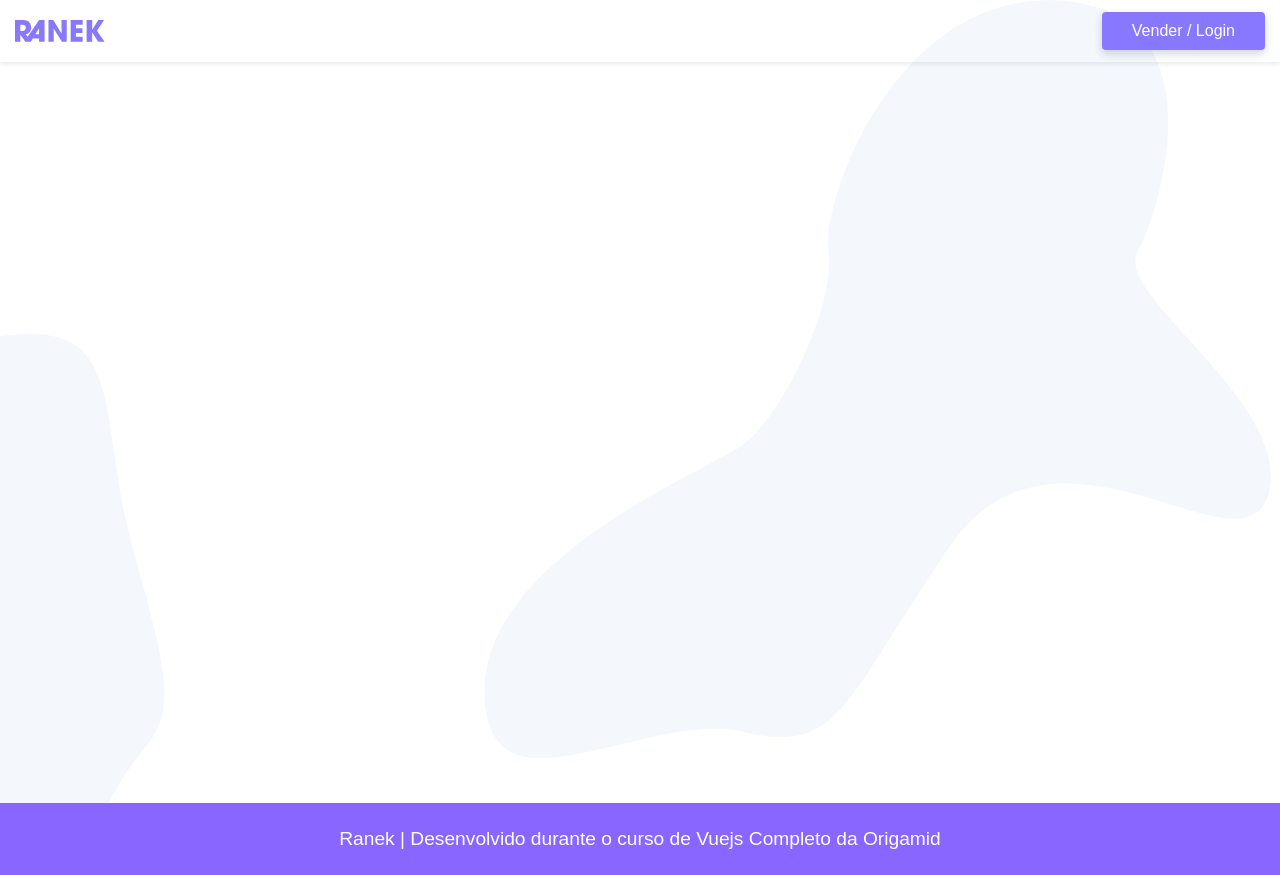
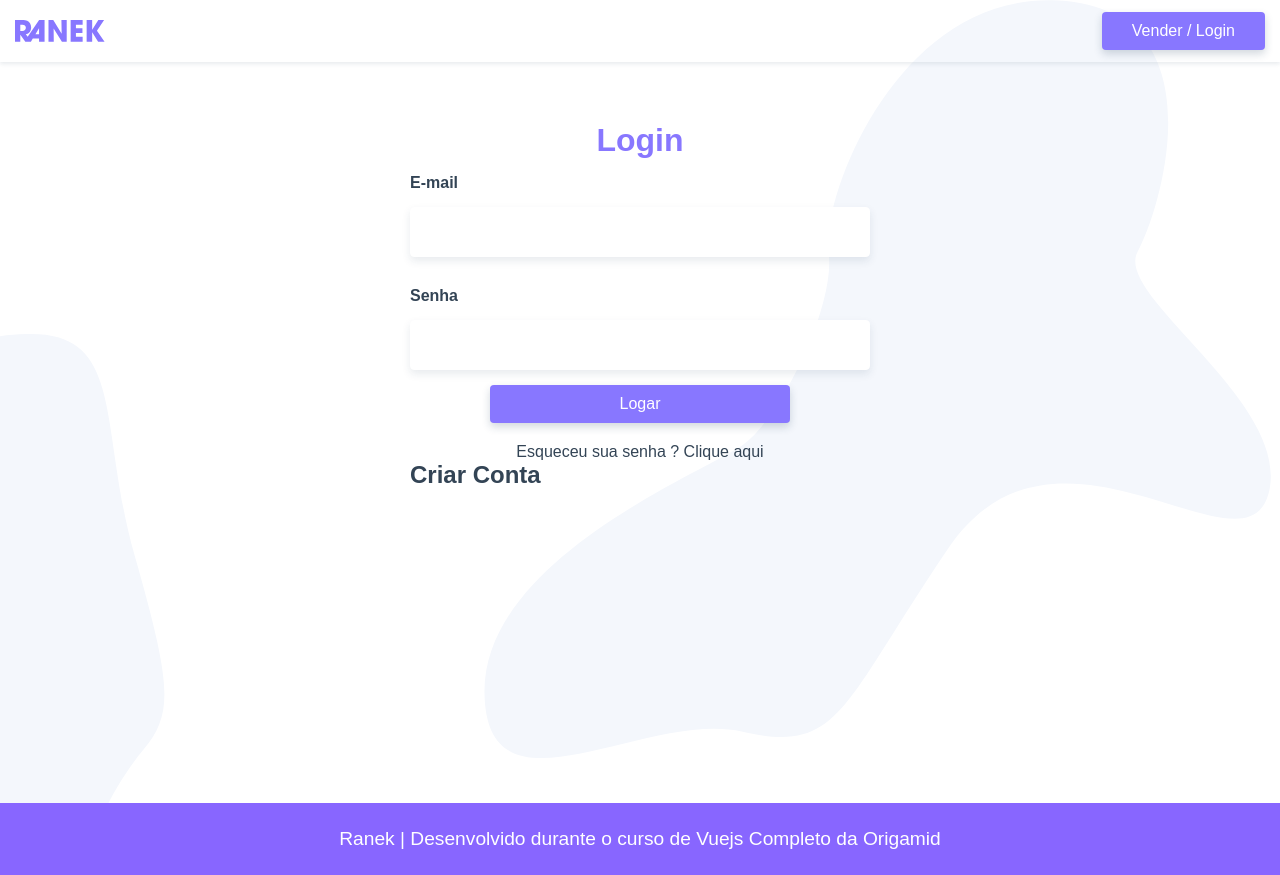
Before and after one commit to ruanvalente/ranek, a Vue app: page /login in a window 1280 px wide. Built offline with nearby package versions, Linux system fonts and the light colour scheme.

Commit message:
feat: add style login

```diff
--- a/src/App.vue
+++ b/src/App.vue
@@ -2,7 +2,9 @@
   <div id="app">
     <TheHeader />
     <main class="main">
-      <router-view />
+      <transition name="fade" mode="out-in">
+        <router-view />
+      </transition>
     </main>
     <TheFooter />
   </div>
@@ -58,7 +60,8 @@
   display: block;
 }
 
-input, textarea {
+input,
+textarea {
   border-radius: 4px;
   border: 1px solid #fff;
   padding: 15px;
@@ -131,4 +134,16 @@
     transform: rotate3d(0, 0, 0);
   }
 }
+
+/** Transition Vue */
+.fade-enter-active,
+.fade-leave-active {
+  transition-duration: 0.3s;
+  transition-property: opacity;
+  transition-timing-function: ease;
+}
+.fade-enter,
+.fade-leave-active {
+  opacity: 0;
+}
 </style>
--- /dev/null
+++ b/src/components/login/LoginCreate.vue
@@ -0,0 +1,15 @@
+<template>
+  <div>
+    <h2>Criar Conta</h2>
+  </div>
+</template>
+
+<script>
+export default {
+  name: 'LoginCreate'
+}
+</script>
+
+<style scoped>
+
+</style>
--- a/src/components/product/SearchProduct.vue
+++ b/src/components/product/SearchProduct.vue
@@ -39,7 +39,7 @@
 }
 
 #lupa {
-  width: 62px;
+  width: 106px;
   height: 62px;
   background: url('../../assets/search.svg') no-repeat center center;
   text-indent: -150px;
--- a/src/router/index.js
+++ b/src/router/index.js
@@ -17,6 +17,11 @@
       name: 'product',
       props: true,
       component: () => import('@/views/product/Product.vue')
+    },
+    {
+      path: '/login',
+      name: 'login',
+      component: () => import('@/views/login/Login.vue')
     }
   ],
   scrollBehavior () {
--- /dev/null
+++ b/src/views/login/Login.vue
@@ -0,0 +1,82 @@
+<template>
+  <section class="login">
+    <h2>Login</h2>
+    <form class="login-form">
+      <label for="email">E-mail</label>
+      <input type="email" name="email" id="email" v-model="login.email">
+
+      <label for="password">Senha</label>
+      <input type="password" name="password" id="password" v-model="login.password">
+
+      <button class="btn" @click.prevent="signIn">Logar</button>
+    </form>
+
+    <p class="forgot-password">
+      <a href="/" target="_blank">
+       Esqueceu sua senha ? Clique aqui
+      </a>
+    </p>
+
+    <LoginCreate />
+  </section>
+</template>
+
+<script>
+import LoginCreate from '@/components/login/LoginCreate'
+export default {
+  name: 'Login',
+  components: { LoginCreate },
+  data: () => ({
+    login: {
+      email: '',
+      password: ''
+    }
+  }),
+  methods: {
+    signIn () {
+      console.log('logou')
+    }
+  }
+}
+</script>
+
+<style scoped>
+.login {
+  max-width: 500px;
+  margin: 0 auto;
+  padding: 0 20px;
+}
+
+.login-form {
+  display: grid;
+}
+
+.login h2 {
+  margin-top: 60px;
+  text-align: center;
+  font-size: 2rem;
+  color: #87f;
+}
+
+.login-form label {
+  font-weight: bold;
+  padding: 15px 0;
+}
+
+.btn {
+  margin-left: auto;
+  margin-right: auto;
+  width: 100vh;
+  max-width: 300px;
+}
+
+.forgot-password {
+  text-align: center;
+  margin: 20px auto 0 auto;
+}
+
+.forgot-password a:hover {
+  color: #87f;
+  text-decoration: underline;
+}
+</style>
```
